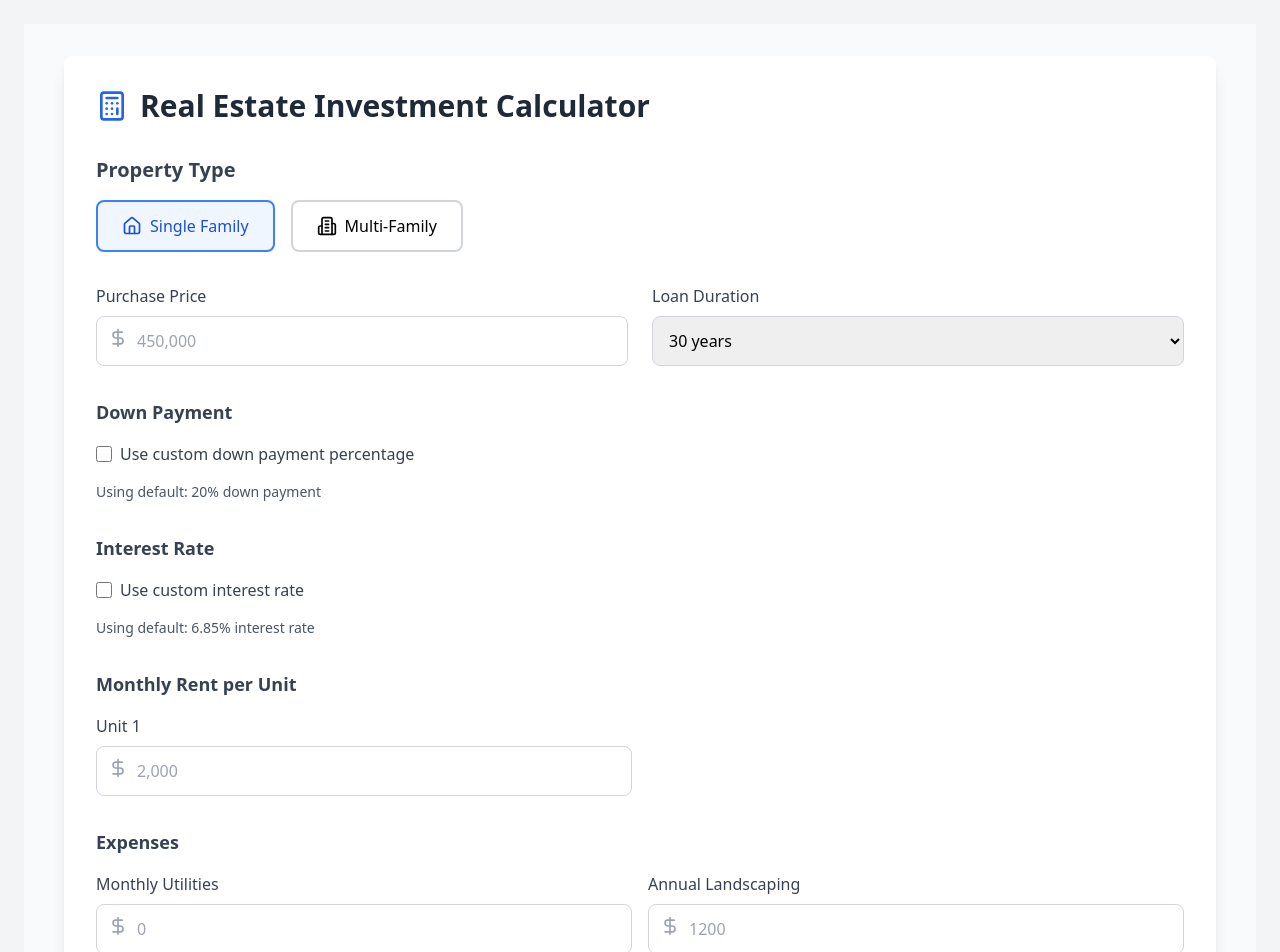
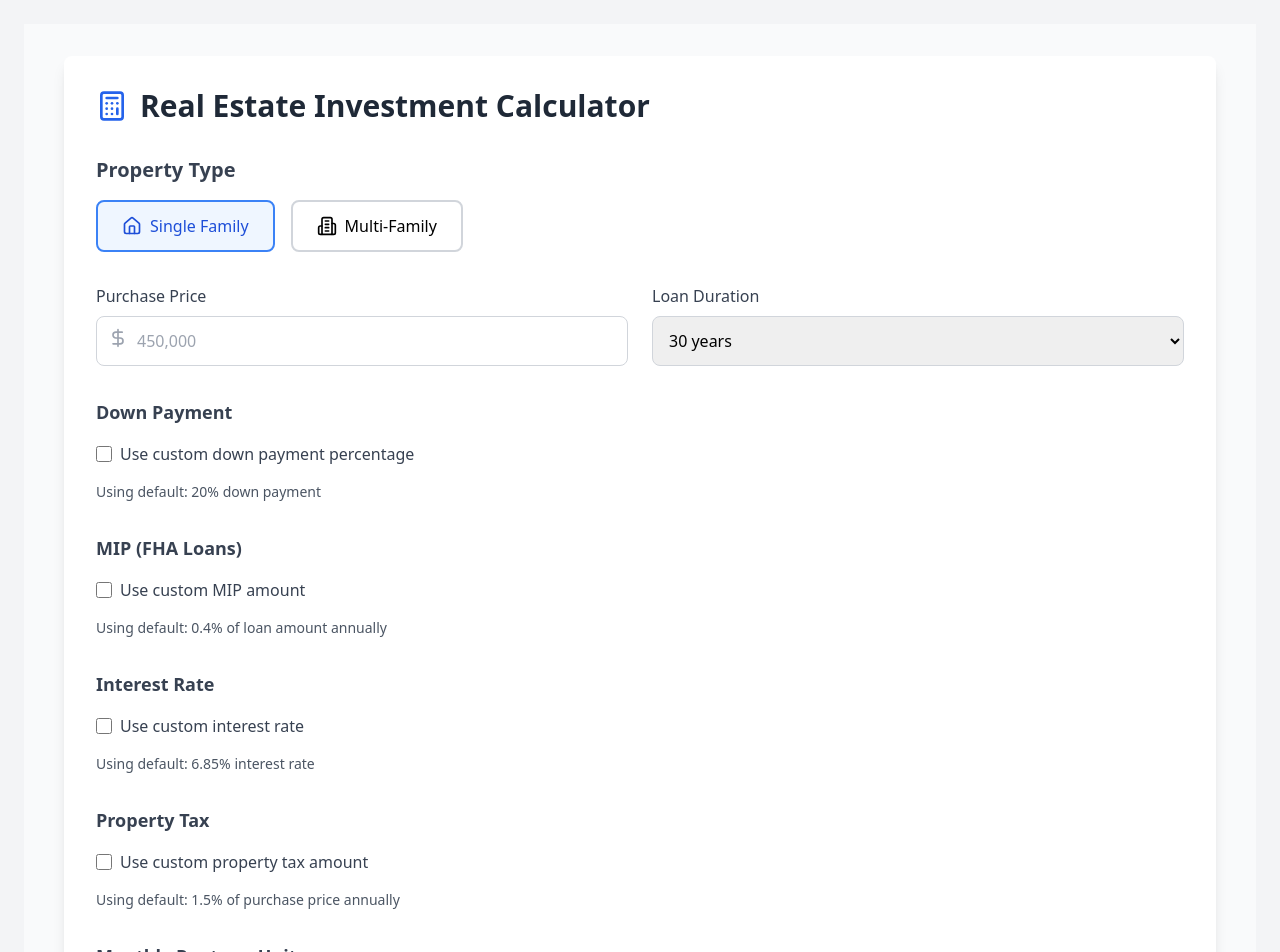
Before and after one commit to G4lacticH0stage/investment-calculator, a React (Vite) app: page / in a window 1280 px wide. Shown: the top 952 px of the page. Built offline with nearby package versions, Linux system fonts and the light colour scheme.

Commit message:
MIP upfront cost, PMI in effect after 3.5%, PMI cancelled after 22% ownership, manual input of propertytax

```diff
--- a/src/Investment.jsx
+++ b/src/Investment.jsx
@@ -17,6 +17,10 @@ const Investment = () => {
   const [useCustomDownPayment, setUseCustomDownPayment] = useState(false);
   const [customInterestRate, setCustomInterestRate] = useState('');
   const [useCustomInterestRate, setUseCustomInterestRate] = useState(false);
+  const [customPropertyTax, setCustomPropertyTax] = useState('');
+  const [useCustomPropertyTax, setUseCustomPropertyTax] = useState(false);
+  const [customMIP, setCustomMIP] = useState('');
+  const [useCustomMIP, setUseCustomMIP] = useState(false);
 
   const getInterestRate = () => {
     if (useCustomInterestRate && customInterestRate) {
@@ -27,8 +31,12 @@ const Investment = () => {
   const propertyTaxRate = 1.5;
   const homeInsurance = purchasePrice * 0.0082;
   const closingCostRate = 5;
-  const mipRate = 0.55; // FHA MIP rate
+  const mipUpfrontRate = 1.75; // Upfront MIP rate
   const pmiRate = 0.5; // Conventional PMI rate
+
+  const getMIPRate = () => {
+    return 0.4; // Default MIP rate for calculation
+  };
 
   const getDownPaymentRate = () => {
     if (useCustomDownPayment && customDownPayment) {
@@ -64,7 +72,19 @@ const Investment = () => {
     const downPaymentRate = getDownPaymentRate();
     const downPayment = price * (downPaymentRate / 100);
     const loanAmount = price - downPayment;
-    const closingCosts = price * (closingCostRate / 100);
+
+    // Calculate closing costs including upfront MIP for FHA loans
+    let closingCosts = price * (closingCostRate / 100);
+    let upfrontMIP = 0;
+
+    // FHA loan detection: explicit FHA checkbox OR 3.5% down payment
+    const isFHALoan = isFHA || downPaymentRate === 3.5;
+
+    if (isFHALoan) {
+      upfrontMIP = loanAmount * (mipUpfrontRate / 100);
+      closingCosts += upfrontMIP;
+    }
+
     const totalCashNeeded = downPayment + closingCosts;
 
     const interestRate = getInterestRate();
@@ -77,18 +97,30 @@ const Investment = () => {
                        (Math.pow(1 + monthlyRate, numPayments) - 1);
     }
 
-    const propertyTax = (price * propertyTaxRate / 100) / 12;
+    // Property tax calculation - custom or default
+    let propertyTax;
+    if (useCustomPropertyTax && customPropertyTax) {
+      propertyTax = parseFloat(customPropertyTax) / 12; // Convert annual to monthly
+    } else {
+      propertyTax = (price * propertyTaxRate / 100) / 12; // Default calculation
+    }
+
     const monthlyInsurance = homeInsurance / 12;
     let monthlyMIP = 0;
     let monthlyPMI = 0;
 
-    // FHA MIP for multi-family properties
-    if (isFHA && propertyType === 'multi') {
-      monthlyMIP = (loanAmount * mipRate / 100) / 12;
+    // FHA MIP for any property type with FHA loan (explicit checkbox or 3.5% down)
+    if (isFHALoan) {
+      if (useCustomMIP && customMIP) {
+        monthlyMIP = parseFloat(customMIP);
+      } else {
+        const mipRate = getMIPRate();
+        monthlyMIP = (loanAmount * mipRate / 100) / 12;
+      }
     }
 
-    // PMI for conventional loans with less than 20% down
-    if (!isFHA && downPaymentRate < 20) {
+    // PMI for conventional loans with less than 20% down (but not FHA)
+    if (!isFHALoan && downPaymentRate < 20) {
       monthlyPMI = (loanAmount * pmiRate / 100) / 12;
     }
 
@@ -108,9 +140,27 @@ const Investment = () => {
     const yearlyCashFlow = monthlyCashFlow * 12;
     const cashOnCashReturn = totalCashNeeded > 0 ? (yearlyCashFlow / totalCashNeeded) * 100 : 0;
 
+    // Calculate when PMI/MIP can be removed (22% equity)
+    const targetEquity = 0.22;
+    const targetLoanBalance = price * (1 - targetEquity); // 78% of original value
+    const initialLoanBalance = loanAmount;
+    const principalNeeded = initialLoanBalance - targetLoanBalance;
+
+    // Calculate monthly principal payment (simplified)
+    const totalInterestPaid = (monthlyPayment * numPayments) - loanAmount;
+    const avgMonthlyPrincipal = loanAmount / numPayments; // Simplified calculation
+
+    let paymentsToRemovePMI = 0;
+    if (monthlyPMI > 0) {
+      paymentsToRemovePMI = Math.ceil(principalNeeded / avgMonthlyPrincipal);
+    }
+
     setResults({
       downPayment,
       closingCosts,
+      upfrontMIP,
+      isFHALoan,
+      mipRate: getMIPRate(),
       totalCashNeeded,
       monthlyPayment: totalMonthlyPayment,
       monthlyRent: totalRent,
@@ -129,6 +179,7 @@ const Investment = () => {
       landscapingExpense: monthlyLandscaping,
       utilities: parseFloat(monthlyUtilities) || 0,
       totalExpenses,
+      paymentsToRemovePMI,
       downPaymentRate,
       interestRate
     });
@@ -137,7 +188,7 @@ const Investment = () => {
   useEffect(() => {
     calculateMortgage();
   }, [purchasePrice, propertyType, isFHA, unitRents, loanDuration, monthlyUtilities,
-      landscaping, vacancyRate, managementRate, maintenanceRate, customDownPayment, useCustomDownPayment, customInterestRate, useCustomInterestRate]);
+      landscaping, vacancyRate, managementRate, maintenanceRate, customDownPayment, useCustomDownPayment, customInterestRate, useCustomInterestRate, customPropertyTax, useCustomPropertyTax, customMIP, useCustomMIP]);
 
   const formatCurrency = (amount) => {
     return new Intl.NumberFormat('en-US', {
@@ -287,6 +338,44 @@ const Investment = () => {
             </div>
 
             <div>
+              <h3 className="text-lg font-semibold text-gray-700 mb-4">MIP (FHA Loans)</h3>
+              <div className="space-y-4">
+                <label className="flex items-center gap-2 text-gray-700">
+                  <input
+                    type="checkbox"
+                    checked={useCustomMIP}
+                    onChange={(e) => setUseCustomMIP(e.target.checked)}
+                    className="w-4 h-4 text-blue-600 rounded focus:ring-blue-500"
+                  />
+                  Use custom MIP amount
+                </label>
+
+                {useCustomMIP && (
+                  <div className="max-w-xs">
+                    <label className="block text-gray-700 mb-2">Monthly MIP Amount</label>
+                    <div className="relative">
+                      <DollarSign className="absolute left-3 top-3 text-gray-400" size={20} />
+                      <input
+                        type="number"
+                        value={customMIP}
+                        onChange={(e) => setCustomMIP(e.target.value)}
+                        placeholder="0"
+                        min="0"
+                        className="w-full pl-10 pr-3 py-3 border border-gray-300 rounded-lg focus:ring-2 focus:ring-blue-500 focus:border-transparent"
+                      />
+                    </div>
+                  </div>
+                )}
+
+                {!useCustomMIP && (
+                  <div className="text-sm text-gray-600">
+                    Using default: 0.4% of loan amount annually
+                  </div>
+                )}
+              </div>
+            </div>
+
+            <div>
               <h3 className="text-lg font-semibold text-gray-700 mb-4">Interest Rate</h3>
               <div className="space-y-4">
                 <label className="flex items-center gap-2 text-gray-700">
@@ -318,6 +407,44 @@ const Investment = () => {
                 {!useCustomInterestRate && (
                   <div className="text-sm text-gray-600">
                     Using default: 6.85% interest rate
+                  </div>
+                )}
+              </div>
+            </div>
+
+            <div>
+              <h3 className="text-lg font-semibold text-gray-700 mb-4">Property Tax</h3>
+              <div className="space-y-4">
+                <label className="flex items-center gap-2 text-gray-700">
+                  <input
+                    type="checkbox"
+                    checked={useCustomPropertyTax}
+                    onChange={(e) => setUseCustomPropertyTax(e.target.checked)}
+                    className="w-4 h-4 text-blue-600 rounded focus:ring-blue-500"
+                  />
+                  Use custom property tax amount
+                </label>
+
+                {useCustomPropertyTax && (
+                  <div className="max-w-xs">
+                    <label className="block text-gray-700 mb-2">Annual Property Tax</label>
+                    <div className="relative">
+                      <DollarSign className="absolute left-3 top-3 text-gray-400" size={20} />
+                      <input
+                        type="number"
+                        value={customPropertyTax}
+                        onChange={(e) => setCustomPropertyTax(e.target.value)}
+                        placeholder="6,750"
+                        min="0"
+                        className="w-full pl-10 pr-3 py-3 border border-gray-300 rounded-lg focus:ring-2 focus:ring-blue-500 focus:border-transparent"
+                      />
+                    </div>
+                  </div>
+                )}
+
+                {!useCustomPropertyTax && (
+                  <div className="text-sm text-gray-600">
+                    Using default: 1.5% of purchase price annually
                   </div>
                 )}
               </div>
@@ -430,7 +557,7 @@ const Investment = () => {
                       <p className="text-gray-600">Total Cash Needed</p>
                       <p className="text-2xl font-bold text-gray-800">{formatCurrency(results.totalCashNeeded)}</p>
                       <p className="text-sm text-gray-500">
-                        Down Payment ({results.downPaymentRate.toFixed(1)}%): {formatCurrency(results.downPayment)} + Closing Costs: {formatCurrency(results.closingCosts)} | Interest Rate: {results.interestRate.toFixed(2)}%
+                        Down Payment ({results.downPaymentRate.toFixed(1)}%): {formatCurrency(results.downPayment)} + Closing Costs: {formatCurrency(results.closingCosts)}{results.upfrontMIP > 0 ? ` (includes ${formatCurrency(results.upfrontMIP)} upfront MIP)` : ''} | Interest Rate: {results.interestRate.toFixed(2)}%
                       </p>
                     </div>
 
@@ -493,14 +620,19 @@ const Investment = () => {
                     )}
                     {results.mip > 0 && (
                       <div className="flex justify-between">
-                        <span className="text-gray-600">MIP (FHA)</span>
+                        <span className="text-gray-600">MIP</span>
                         <span className="font-medium">{formatCurrency(results.mip)}</span>
                       </div>
                     )}
                     {results.pmi > 0 && (
                       <div className="flex justify-between">
-                        <span className="text-gray-600">PMI (Conventional)</span>
-                        <span className="font-medium">{formatCurrency(results.pmi)}</span>
+                        <span className="text-gray-600">PMI</span>
+                        <span className="font-medium">
+                          {formatCurrency(results.pmi)}
+                          <span className="text-xs text-gray-500 ml-2">
+                            (removable after {results.paymentsToRemovePMI} payments)
+                          </span>
+                        </span>
                       </div>
                     )}
                     <div className="flex justify-between">
@@ -526,12 +658,16 @@ const Investment = () => {
               </div>
             )}
 
-            {isFHA && propertyType === 'multi' && (
+            {results && results.isFHALoan && (
               <div className="mt-6 p-4 bg-yellow-50 border border-yellow-200 rounded-lg flex items-start gap-3">
                 <AlertCircle className="text-yellow-600 mt-1" size={20} />
                 <div className="text-sm text-yellow-800">
-                  <p className="font-semibold mb-1">FHA Loan Information</p>
-                  <p>With an FHA loan, you can purchase with as little as 3.5% down. However, you'll need to pay Mortgage Insurance Premium (MIP) of 0.55% annually, which adds {results ? formatCurrency(results.mip) : '$0'} to your monthly payment.</p>
+                  <p className="font-semibold mb-1">FHA Loan Detected</p>
+                  <p>Based on your {isFHA ? 'FHA loan selection' : '3.5% down payment'}, this is treated as an FHA loan. You'll need to pay:</p>
+                  <ul className="mt-2 ml-4 list-disc">
+                    <li>Upfront MIP: 1.75% of loan amount ({results ? formatCurrency(results.upfrontMIP) : '$0'}) added to closing costs</li>
+                    <li>Monthly MIP: {results ? formatCurrency(results.mip) : '$0'}/month{!useCustomMIP && ' (0.4% of loan amount annually)'}</li>
+                  </ul>
                 </div>
               </div>
             )}
@@ -541,7 +677,8 @@ const Investment = () => {
                 <AlertCircle className="text-blue-600 mt-1" size={20} />
                 <div className="text-sm text-blue-800">
                   <p className="font-semibold mb-1">PMI Information</p>
-                  <p>With less than 20% down payment, you'll need to pay Private Mortgage Insurance (PMI) of 0.5% annually, which adds {formatCurrency(results.pmi)} to your monthly payment. PMI can typically be removed once you reach 20% equity.</p>
+                  <p>With less than 20% down payment, you'll need to pay Private Mortgage Insurance (PMI) of 0.5% annually, which adds {formatCurrency(results.pmi)} to your monthly payment.</p>
+                  <p className="mt-2 font-medium">Good news: PMI can be removed after {results.paymentsToRemovePMI} payments (approximately {Math.round(results.paymentsToRemovePMI / 12)} years) when you reach 22% equity in the home.</p>
                 </div>
               </div>
             )}
```
